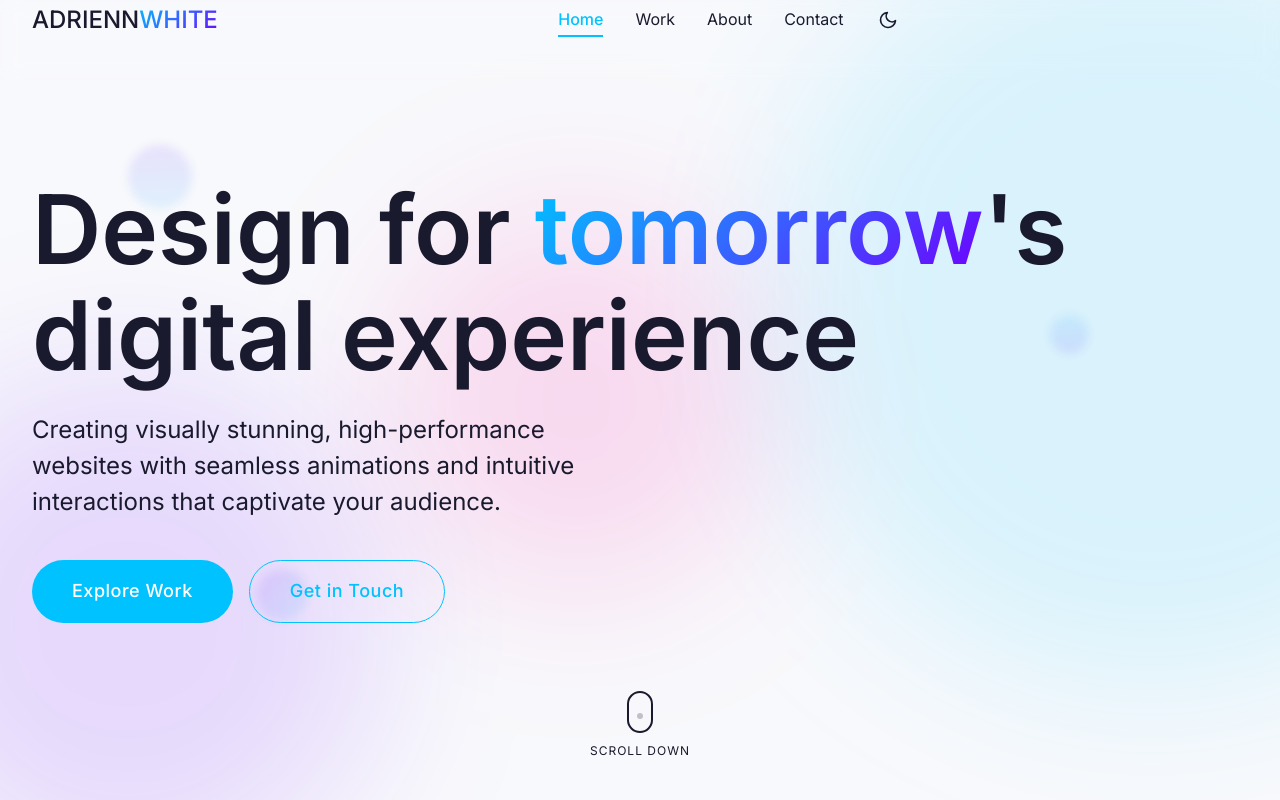
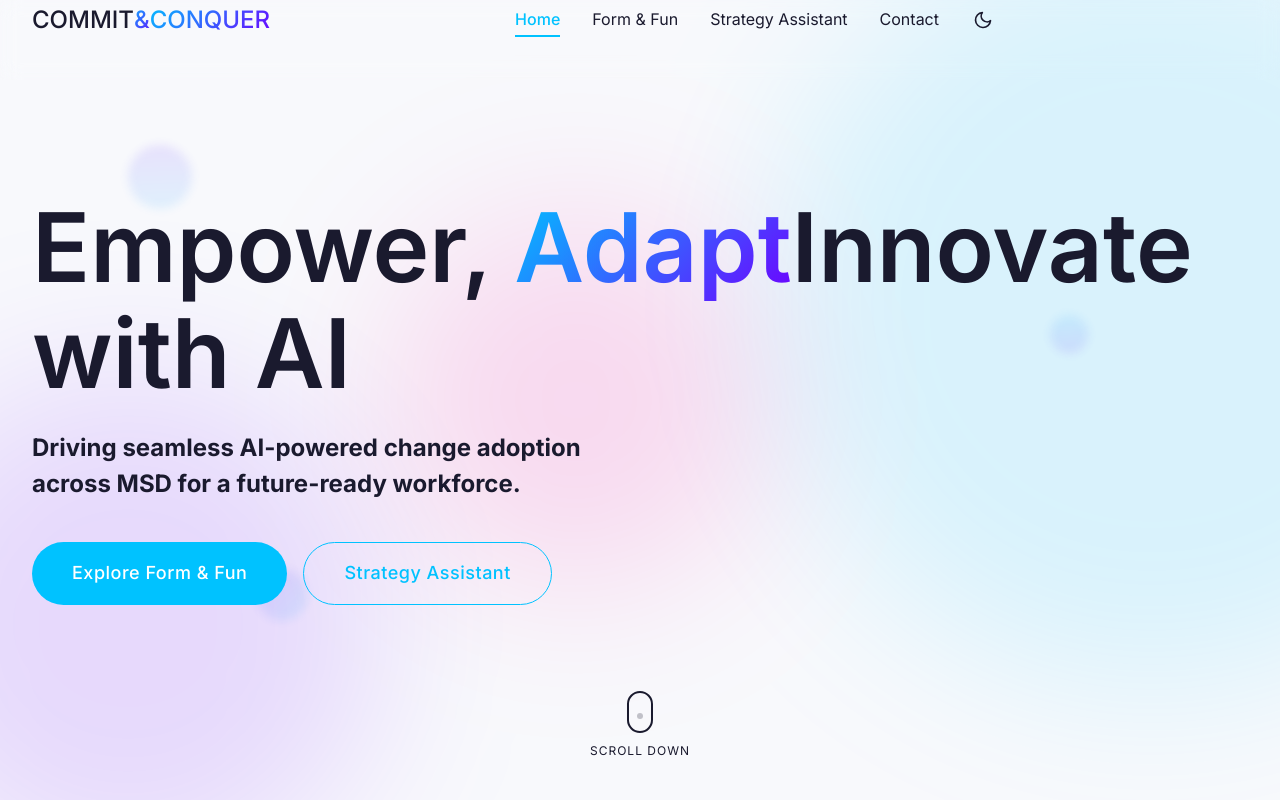
Before and after one commit to AnantK2709/intution-2025, a React (Create React App) app in the folder frontend/: page / in a window 1280 px wide. Shown: the top 800 px of the page. Built offline with nearby package versions, Linux system fonts and the light colour scheme.

Commit message:
Frontend Changes

```diff
--- a/frontend/src/components/Footer.js
+++ b/frontend/src/components/Footer.js
@@ -214,7 +214,7 @@ const Footer = () => {
           >
             <FooterLogo>
               <Link to="/">
-                ADRIENN <GradientText>WHITE</GradientText>
+                COMMIT And <GradientText>CONQUER</GradientText>
               </Link>
             </FooterLogo>
             <FooterDescription>
@@ -308,7 +308,7 @@ const Footer = () => {
             </NewsletterForm>
             <p style={{ color: 'var(--text-secondary)' }}>
               <AnimatedLink href="mailto:info@adriennwhite.com">
-                info@adriennwhite.com
+                info@commitandconquer.com
               </AnimatedLink>
             </p>
           </FooterColumn>
--- a/frontend/src/components/Header.js
+++ b/frontend/src/components/Header.js
@@ -271,8 +271,8 @@ const Header = () => {
 
   const navItems = [
     { path: '/', label: 'Home' },
-    { path: '/work', label: 'Work' },
-    { path: '/about', label: 'About' },
+    { path: '/work', label: 'Form & Fun' },
+    { path: '/about', label: 'Strategy Assistant' },
     { path: '/contact', label: 'Contact' }
   ];
 
@@ -300,7 +300,7 @@ const Header = () => {
           <Flex justify="space-between">
             <Logo>
               <Link to="/">
-                ADRIENN <span>WHITE</span>
+                COMMIT <span>&</span><span> CONQUER</span>
               </Link>
             </Logo>
 
--- a/frontend/src/components/Hero.js
+++ b/frontend/src/components/Hero.js
@@ -361,7 +361,7 @@ const Hero = () => {
                             initial="hidden"
                             animate="visible"
                         >
-                            Design for <span className="highlight">tomorrow</span>'s digital experience
+                            Empower, <span className="highlight">Adapt</span>Innovate with AI
                         </HeroTitle>
 
                         <HeroSubtitle
@@ -369,8 +369,7 @@ const Hero = () => {
                             initial="hidden"
                             animate="visible"
                         >
-                            Creating visually stunning, high-performance websites with seamless animations
-                            and intuitive interactions that captivate your audience.
+                            <b>Driving seamless AI-powered change adoption across MSD for a future-ready workforce.</b>
                         </HeroSubtitle>
 
                         <HeroButtons
@@ -387,7 +386,7 @@ const Hero = () => {
                                 whileHover={{ scale: 1.05 }}
                                 whileTap={{ scale: 0.98 }}
                             >
-                                Explore Work
+                                Explore Form & Fun
                             </Button>
 
                             <Button
@@ -399,7 +398,7 @@ const Hero = () => {
                                 whileHover={{ scale: 1.05 }}
                                 whileTap={{ scale: 0.98 }}
                             >
-                                Get in Touch
+                                Strategy Assistant
                             </Button>
                         </HeroButtons>
                     </HeroContent>
--- a/frontend/src/pages/ContactPage.js
+++ b/frontend/src/pages/ContactPage.js
@@ -280,7 +280,7 @@ const ContactPage = () => {
                 <div className="icon">📧</div>
                 <div className="content">
                   <h4>Email Us</h4>
-                  <a href="mailto:info@adriennwhite.com">info@adriennwhite.com</a>
+                  <a href="mailto:info@adriennwhite.com">info@commitandconquer.com</a>
                 </div>
               </div>
 
```
